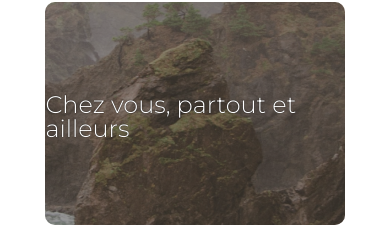
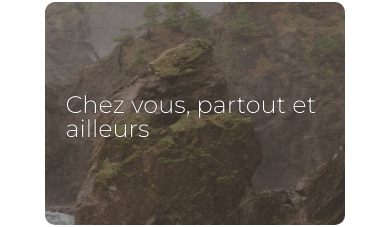
Before and after one commit to DwainAB/Projet-7-OCR, a React (Create React App) app: page / in a window 390 px wide. Shown: the part 106-333 px from the top of the page. Built offline with nearby package versions, Linux system fonts and the light colour scheme.

Commit message:
ajustement des marge

```diff
--- a/src/components/Carte.jsx
+++ b/src/components/Carte.jsx
@@ -2,11 +2,11 @@ import React from "react"
 import "../styles/Carte.css"
 import {Link} from 'react-router-dom'
 
-
+//Fonction qui gère le modèle de carte
 function Carte({image, titre, id}){
 
     return(
-
+        //La balise de lien englobe toutes la cartes, et lors du clique renvois l'id du logement dans l'url
         <div >
             <Link to={`/Logement?${id}`} className="full-carte">
                 <img className="image-carte" src={image} alt="" />
@@ -18,3 +18,4 @@ function Carte({image, titre, id}){
 }
 
 export default Carte
+//renvois vers Logement.jsx
--- a/src/styles/Carte.css
+++ b/src/styles/Carte.css
@@ -77,7 +77,11 @@
 
     .section-carte{
         background-color: #fff;
-        margin: 2rem;
+        margin: 30px 0;
         padding: 0;
     }
+
+    .titre-banniere{
+        margin-left: 20px;
+    }
 }
```
